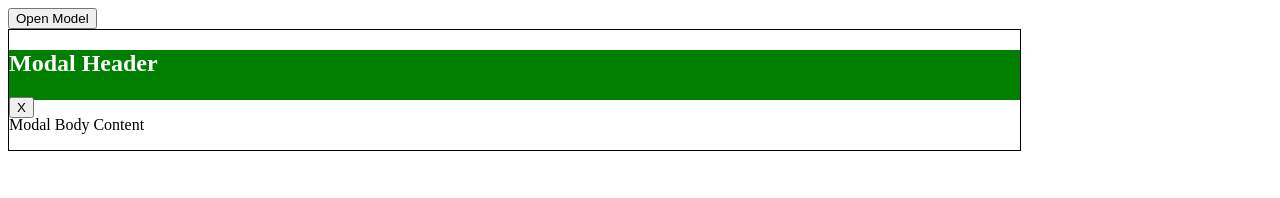
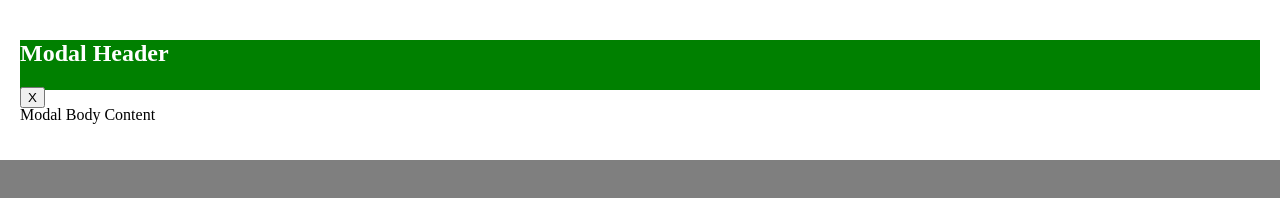
Before and after one commit to acciojob/css-modal-SamarthSable, a website: page main.html in a window 1280 px wide. Both pictures are taken after a click on the button "Open Model". Drawn offline with Linux system fonts and the light colour scheme.

Commit message:
created a submission

```diff
--- a/script.js
+++ b/script.js
@@ -6,3 +6,9 @@ document.querySelector("#openModal").onclick = () => {
 document.querySelector(".close-modal").onclick = () => {
     document.querySelector(".modal").style.display = "none";
 };
+
+document.querySelector(".modal").onclick = (e) => {
+    if (e.target.classList.contains("modal")) {
+        document.querySelector(".modal").style.display = "none";
+    }
+};
--- a/styles.css
+++ b/styles.css
@@ -1,12 +1,21 @@
 /*  your css code here. If applicable */
 .modal{
-	background-color:white;
-	width:80%;
-	border:1px solid black;
-	display:none;
+   display: none;
+    position: fixed;
+    top: 0; left: 0;
+    width: 100%;
+    height: 100%;
+    justify-content: center;
+    align-items: center;
+    background: rgba(0,0,0,0.5);
 }
 .modal-header{
 	background-color:green;
 	height:50px;
 	color:white;
 }
+
+.modal-content {
+    background: white;
+    padding: 20px;
+}
```
